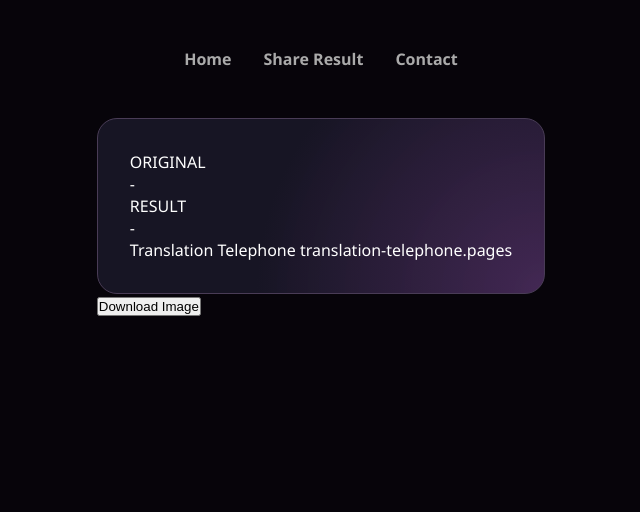
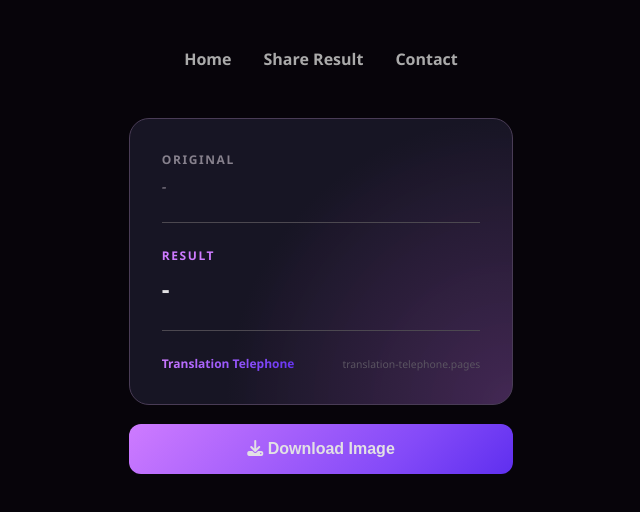
Before and after one commit to Miupan/year-1-final-submission, a plain HTML site: page share.html in a window 1280 px wide. Shown: the whole page, without its empty margins (319-959 px from the left). Drawn offline with Linux system fonts and the light colour scheme.

Commit message:
complete layouting css for share screen

```diff
--- a/share.html
+++ b/share.html
@@ -3,6 +3,8 @@
 
 <head>
     <meta charset="UTF-8">
+     <!-- Font Awesome CDN for icons -->
+    <link rel="stylesheet" href="https://cdnjs.cloudflare.com/ajax/libs/font-awesome/6.5.0/css/all.min.css">
     <meta name="viewport" content="width=device-width, initial-scale=1.0">
     <title>Result - Translation Telephone</title>
     <link rel="stylesheet" href="style.css">
--- a/style.css
+++ b/style.css
@@ -102,8 +102,91 @@
     border: 1px solid #493C56;
     border-radius: 20px;
     padding: 2rem;
-    gap: 1rem;
+
 }
+
+.section-label {
+    font-size: 0.75rem;
+    font-weight: 700;
+    text-transform: uppercase;
+    letter-spacing: 0.1rem;
+    color: #87818D;
+    margin-bottom: 0.5rem;
+}
+
+.result-label {
+    color: #CE7BFF;
+}
+
+.original-text{
+    font-size: 0.95rem;
+    font-style: italic;
+    margin-bottom: 1.6rem;
+    color: #87818D;
+}
+
+.result-text {
+    font-size: 1.5rem;
+    font-weight: 800;
+    margin-bottom: 1.6rem;
+    color: #E2E1E4;
+}
+
+
+/* line divider */
+.divider {
+    height: 1px;
+    background: #4C4850;
+    margin-bottom: 1.5rem;
+}
+
+.card-footer {
+    display: flex;
+    justify-content: space-between;
+    align-items: center;
+    width: 100%;
+    gap:  3rem;
+}
+
+.card-footer-text {
+    font-size: 0.75rem;
+    font-weight: 700;
+    background: linear-gradient(135deg, #CE7BFF, #844AF8 70%, #5F2FEF);
+    background-clip: text;
+    -webkit-background-clip: text;
+    -webkit-text-fill-color: transparent;
+}
+
+.footer-url {
+    font-size: 0.65rem;
+    color: #5B5562;
+
+}
+
+#dl-btn {
+    width: 100%;
+    max-width: 600px;
+    padding: 1rem;
+    margin-top: 1.2rem;
+    border: none;
+    border-radius: 12px;
+    background: linear-gradient(135deg, #CE7BFF, #844AF8 70%, #5F2FEF);
+    color: #E2E1E4;
+    font-size: 1rem;
+    font-weight: 700;
+    cursor: pointer;
+}
+
+#status {
+
+    margin-top: 1rem;
+    font-size: 0.8rem;
+    color: #87818D;
+    text-align: center;
+}
+
+
+
 
 /* Responsive adjustments for smaller screens */
 @media (max-width: 480px) {
```
